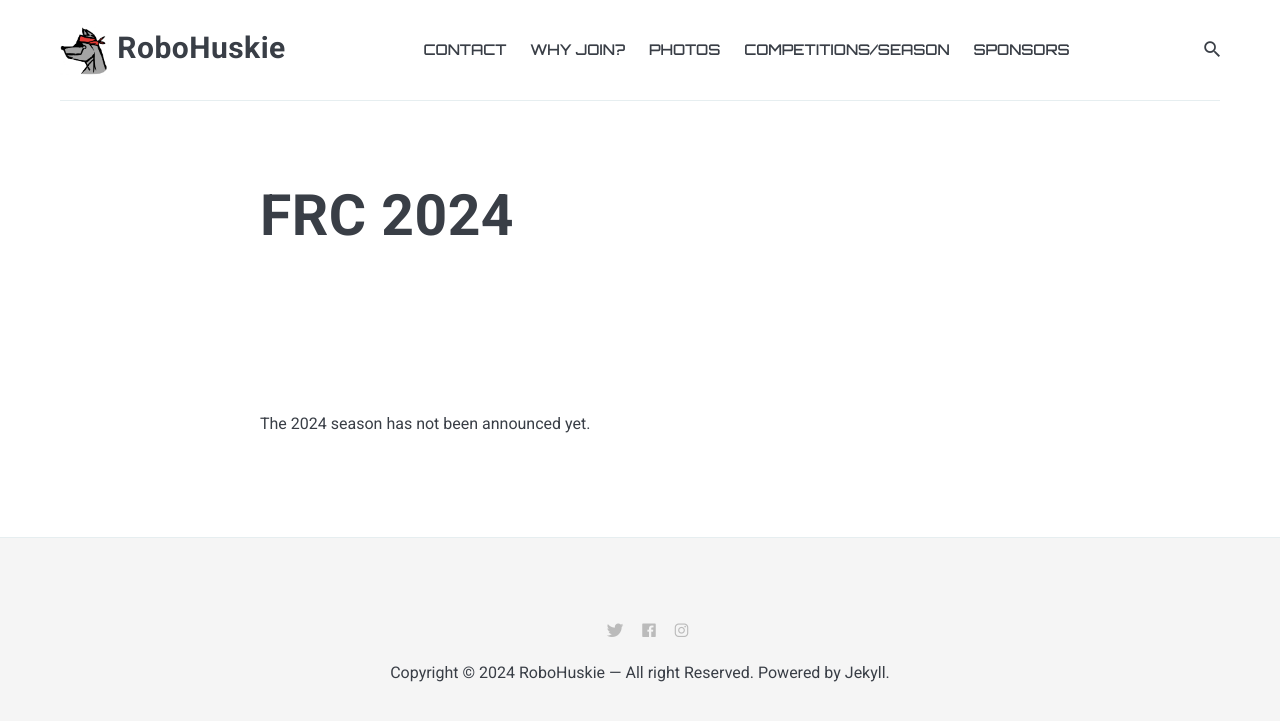
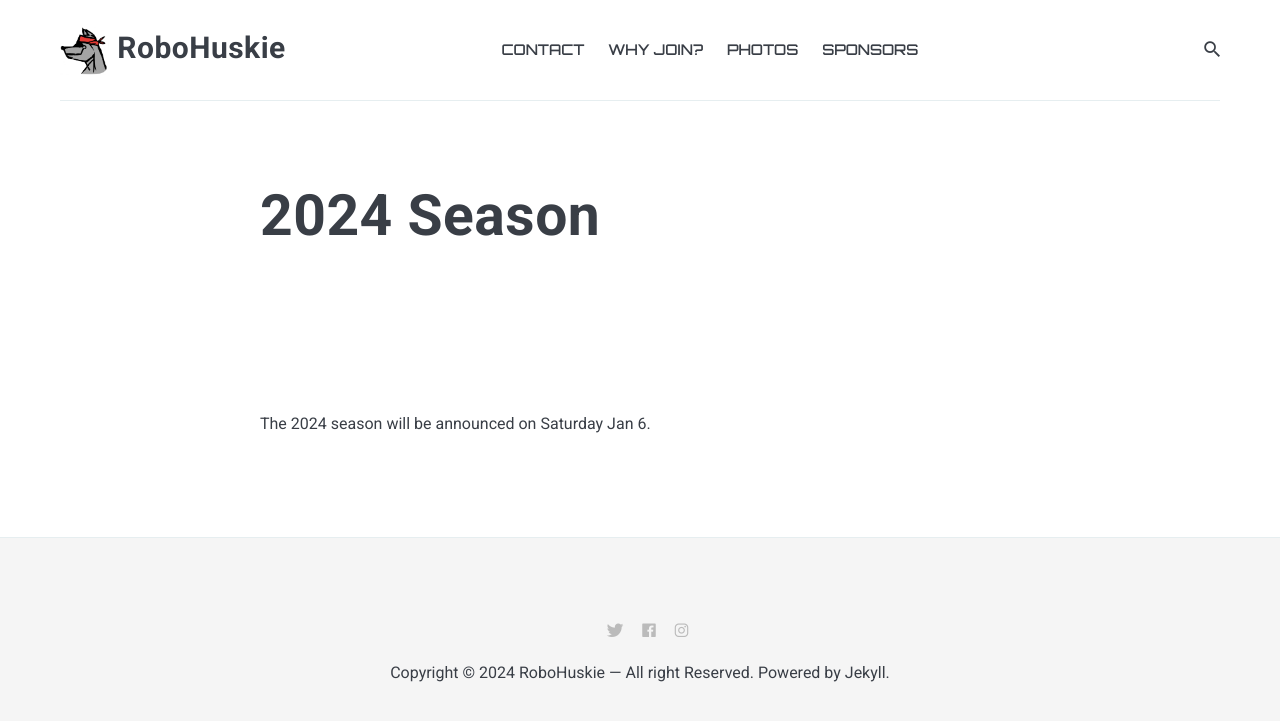
Before and after one commit to Robohuskie2574/Robohuskie2574.github.io, a Jekyll site: the page built from _pages/Season24.md, in a window 1280 px wide. Shown: the top 721 px of the page. Built offline with Jekyll 4.4.1, drawn with Linux system fonts in a browser that asks for light colours; nearby versions of some CDN libraries.

Commit message:
updated stuff

```diff
--- a/_pages/Season24.md
+++ b/_pages/Season24.md
@@ -1,7 +1,7 @@
 ---
 layout: page
-title: FRC 2024
+title: 2024 Season
 permalink: /2024/
 hide: True
 ---
-The 2024 season has not been announced yet.
+The 2024 season will be announced on Saturday Jan 6.
```
Also changed, not shown: _pages/Season23.md (deleted, +0 -7 lines), README.md.
